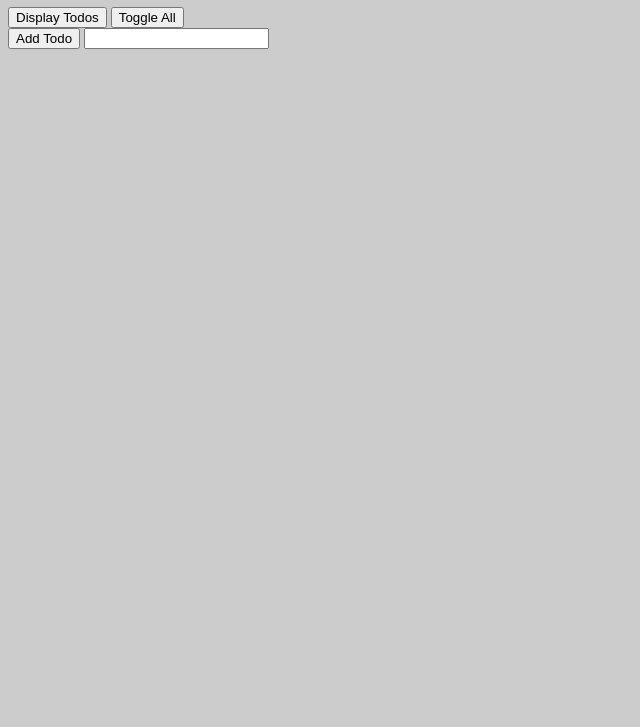
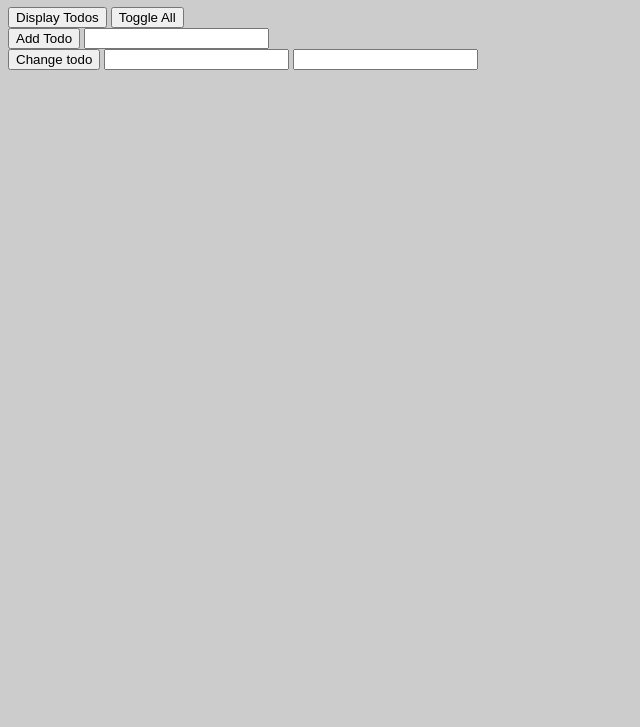
Before and after one commit to kato86/todo-list, a plain HTML site: page index.html in a window 1280 px wide. Shown: the part 73-800 px from the top of the page, without its empty margins (0-640 px from the left). Drawn offline with Linux system fonts and the light colour scheme.

Commit message:
Add change todo method

```diff
--- a/index.html
+++ b/index.html
@@ -21,6 +21,12 @@
         <input id="addTodoTextInput" type="text">
     </div>
 
+    <div>
+        <button onclick="handlers.changeTodo()">Change todo</button>
+        <input id="changeTodoPositionInput" type="number">
+        <input id="changeTodoTextInput" type="text">
+    </div>
+
     <script src="script.js"></script>
 </body>
 </html>
--- a/script.js
+++ b/script.js
@@ -69,5 +69,12 @@ let handlers = {
         let addTodoTextInput = document.getElementById('addTodoTextInput');
         todoList.addTodo(addTodoTextInput.value);
         addTodoTextInput.value = '';
+    },
+    changeTodo: function() {
+        let changeTodoPositionInput = document.getElementById('changeTodoPositionInput');
+        let changeTodoTextInput = document.getElementById('changeTodoTextInput');
+        todoList.changeTodo(changeTodoPositionInput.valueAsNumber, changeTodoTextInput.value);
+        changeTodoPositionInput.value = '';
+        changeTodoTextInput.value = '';
     }
 };
```
